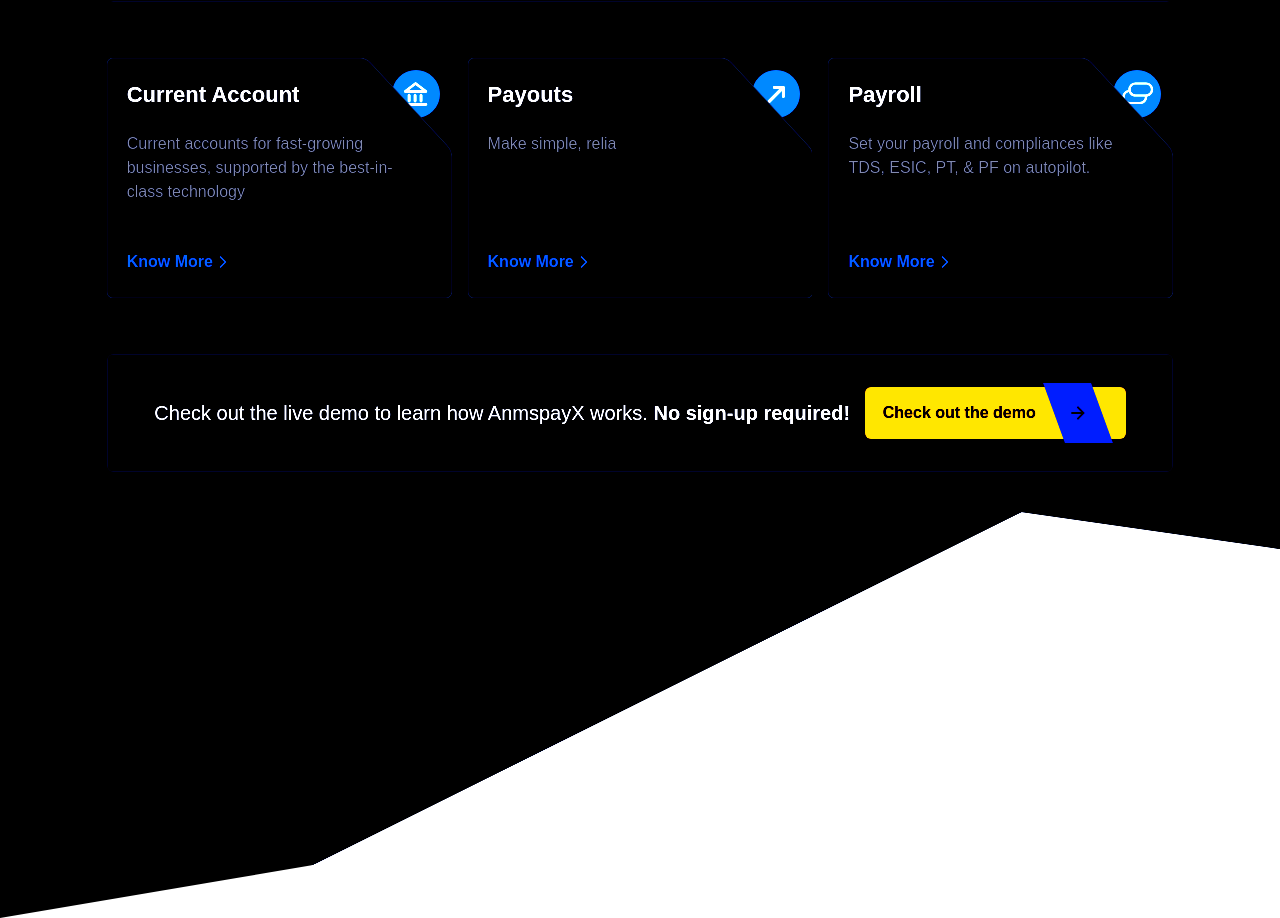
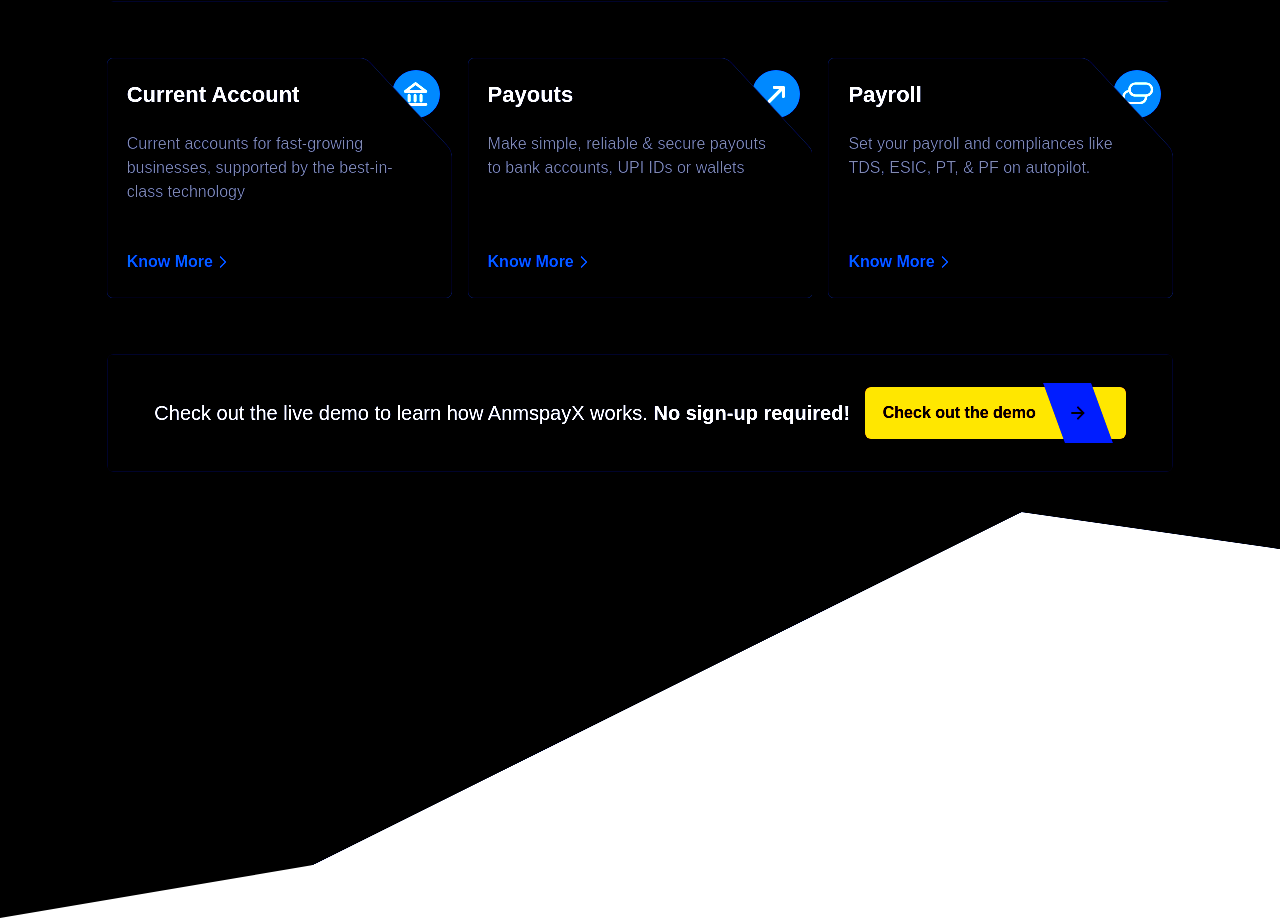
Before and after one commit to prashantsharma9027/ANMSPAY, a website built with Vite: page index.html in a window 1280 px wide. Shown: the part 2962-3880 px from the top of the page. Built offline with nearby package versions, Linux system fonts and the light colour scheme; files whose address does not match are found by name.

Commit message:
24-06-23

```diff
--- a/index.html
+++ b/index.html
@@ -742,7 +742,7 @@
                                 Payouts
                                 </h3>
                                 <p class="font-mullish text-grayText mt-6">
-                                    Make simple, relia
+                                    Make simple, reliable & secure payouts to bank accounts, UPI IDs or wallets
                                 </p>
                             </div>
 
```
